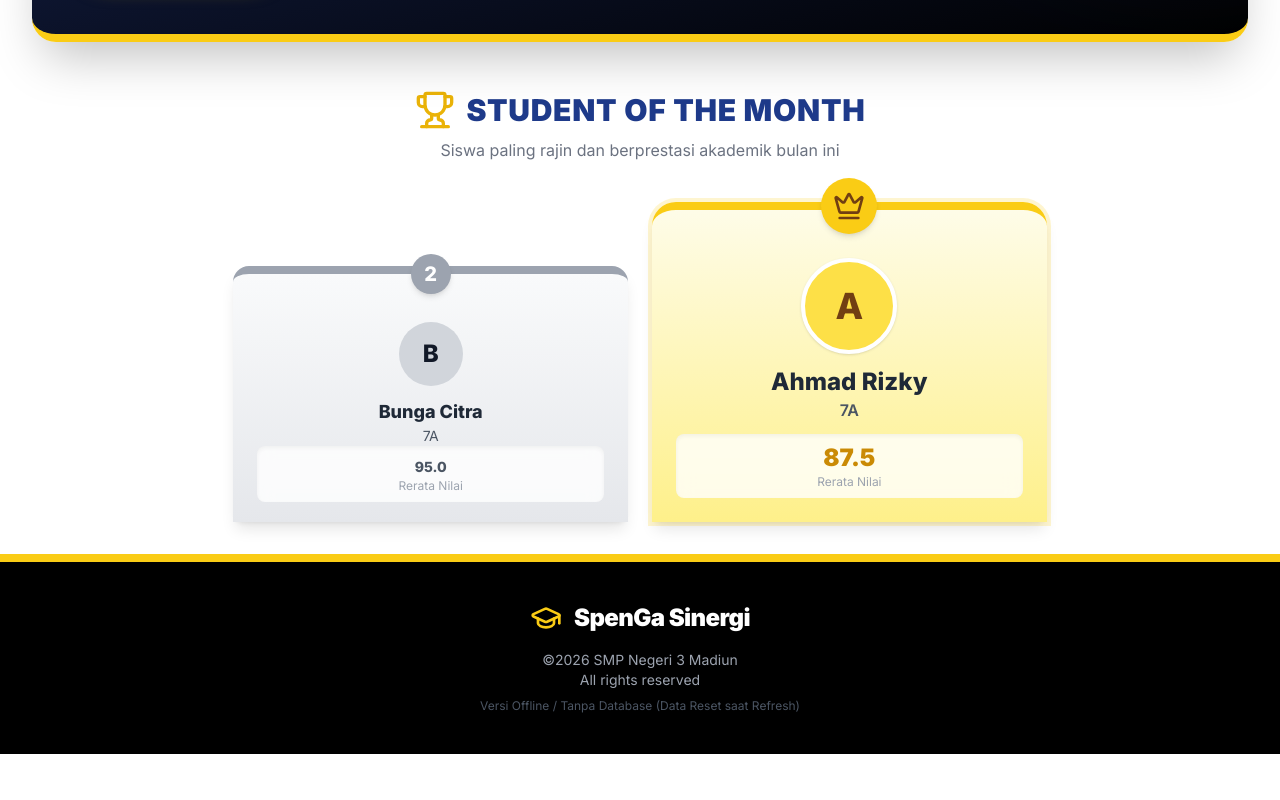
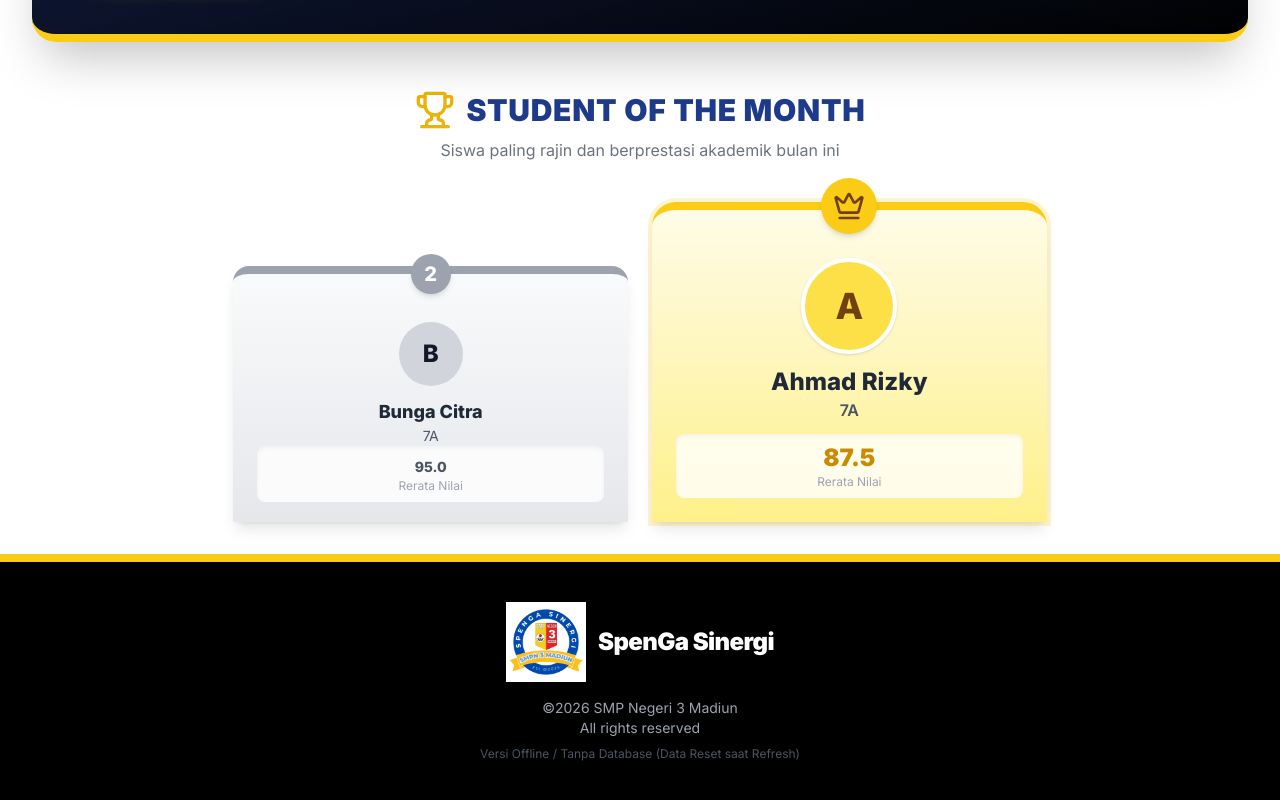
Before and after one commit to kikieka170/Asesmen-tracker-spenga, a plain HTML site: page index.html in a window 1280 px wide. Shown: the part 403-1203 px from the top of the page. Before the commit the page ends 1157 px from the top, so only its background shows below. Drawn offline with nearby package versions, Linux system fonts and the light colour scheme.

Commit message:
Update index.html

```diff
--- a/index.html
+++ b/index.html
@@ -269,7 +269,7 @@
     <footer class="bg-black text-white mt-auto py-10 border-t-8 border-yellow-400">
         <div class="max-w-7xl mx-auto px-4 text-center">
             <div class="flex items-center justify-center gap-3 mb-4">
-                <i data-lucide="graduation-cap" class="text-yellow-400 w-8 h-8"></i>
+                <img src="Logo_SpenGa_Sinergi_Fix.png" alt="Logo SMPN 3" class="w-20 h-20 object-contain group-hover:scale-110 transition-transform">
                 <span class="text-2xl font-black tracking-tight">SpenGa Sinergi</span>
             </div>
             <p class="text-gray-400 text-sm">©2026 SMP Negeri 3 Madiun <br> All rights reserved </p>
```
